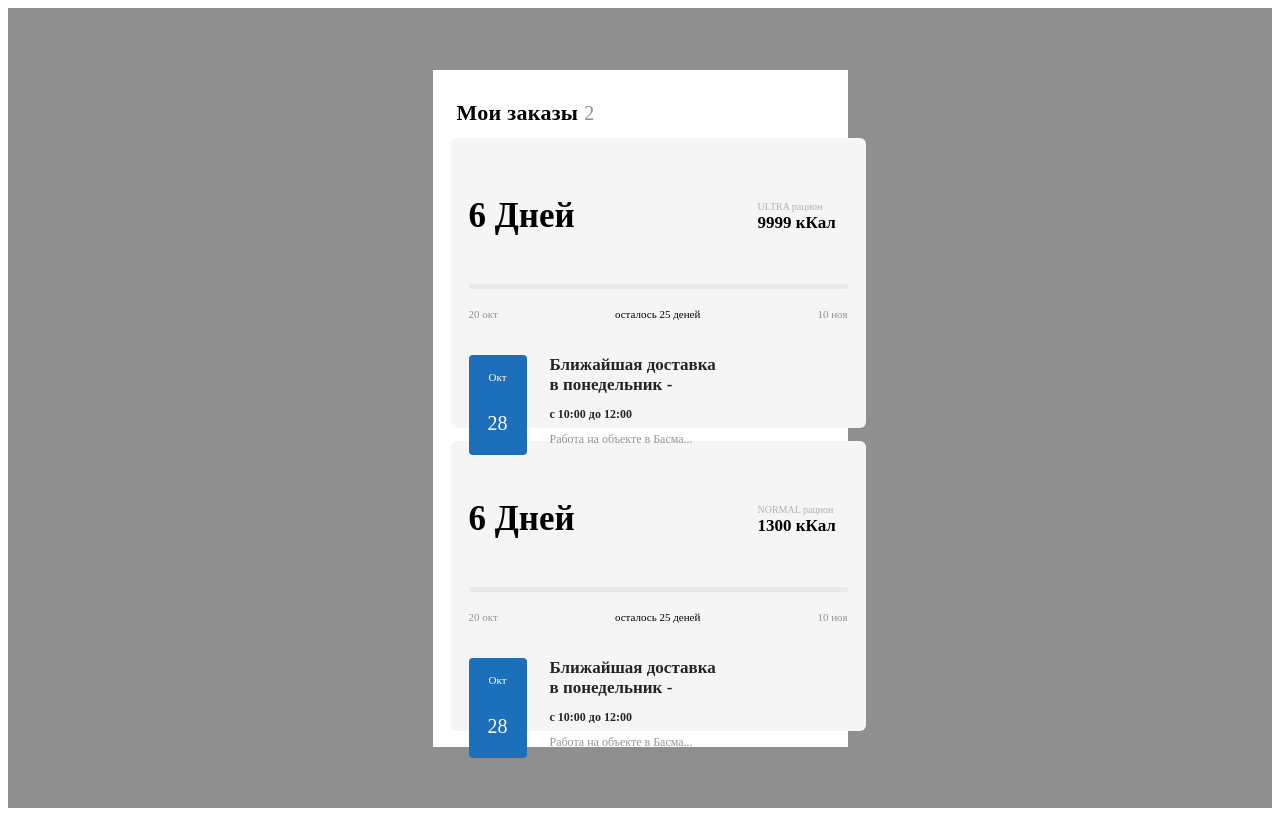
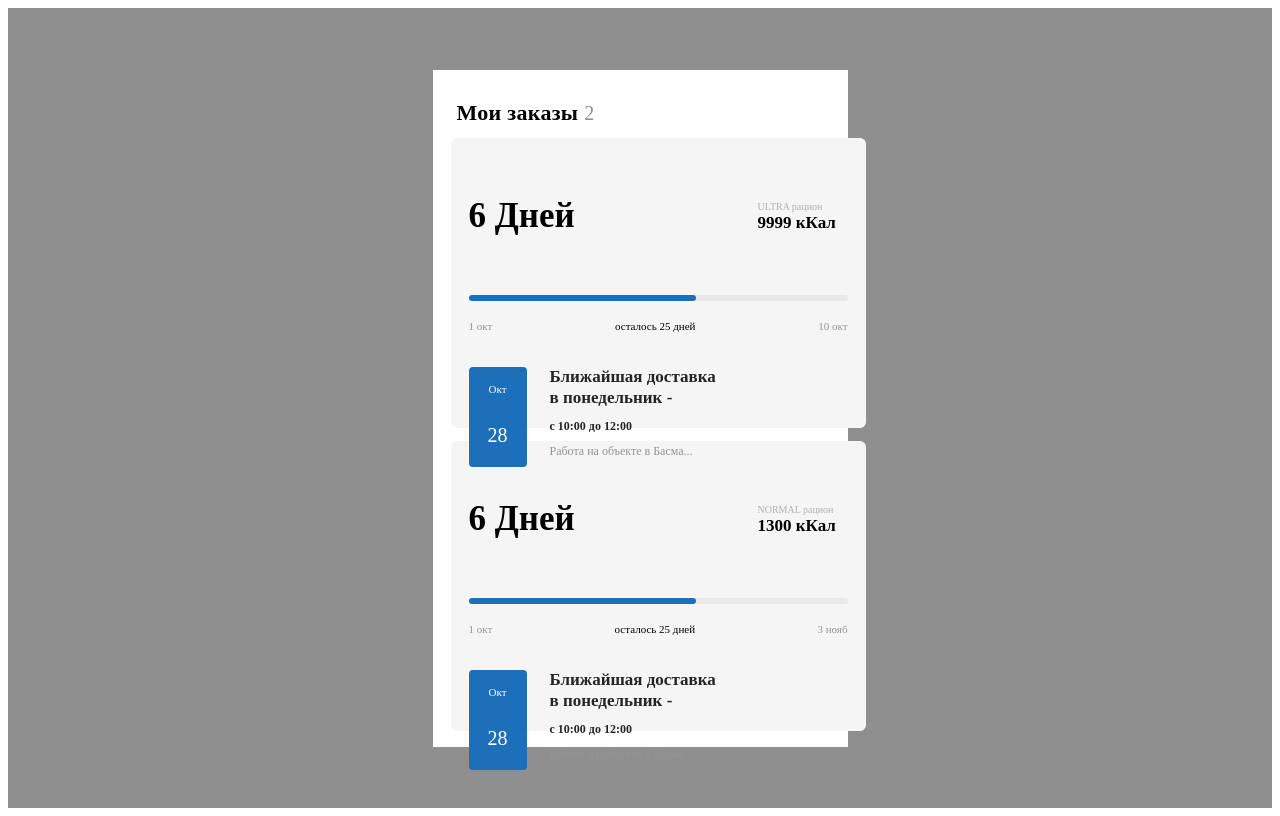
Before and after one commit to MatusVit/Vue-orders-task, a Vue app: page / in a window 1280 px wide. Built offline with nearby package versions, Linux system fonts and the light colour scheme; the HTML template or start-up script is replaced by a standard one.

Commit message:
feat: add logic for get deliveries

```diff
--- a/src/components/ProgressBar.vue
+++ b/src/components/ProgressBar.vue
@@ -1,21 +1,64 @@
 <template>
   <div class="progress-bar">
-    <div class="progress-bar__line"></div>
+    <progress max="100" value="60" class="progress-bar__line">
+      <div></div>
+    </progress>
     <div class="progress-bar__data">
-      <p class="progress-bar__data__days">20 окт</p>
-      <p class="progress-bar__data__days progress-bar__data__days_center">осталось 25 деней</p>
-      <p class="progress-bar__data__days">10 ноя</p>
+      <p class="progress-bar__data__days">{{ firstDeliveryDate | formatDate }}</p>
+      <p class="progress-bar__data__days progress-bar__data__days_center">осталось 25 дней</p>
+      <p class="progress-bar__data__days">{{ lastDeliveryDate | formatDate }}</p>
     </div>
   </div>
 </template>
+
+<script>
+import { mapGetters } from 'vuex';
+
+export default {
+  props: ['cardID'],
+  computed: {
+    ...mapGetters(['getFirstDeliveryByOrderId', 'getLastDeliveryByOrderId']),
+    firstDeliveryObject() {
+      return this.getFirstDeliveryByOrderId(this.cardID);
+    },
+    firstDeliveryDate() {
+      return new Date(this.firstDeliveryObject.date);
+    },
+    lastDeliveryObject() {
+      return this.getLastDeliveryByOrderId(this.cardID);
+    },
+    lastDeliveryDate() {
+      return new Date(this.lastDeliveryObject.date);
+    },
+  },
+  filters: {
+    formatDate: (date) =>
+      date.toLocaleString('ru-RU', { day: 'numeric', month: 'short' }).replace('.', ''),
+  },
+};
+</script>
 
 <style lang="scss" scoped>
 @import '@/styles/_variables.scss';
 
 .progress-bar__line {
+  width: 100%;
   height: 5.54px;
-  background: #e9e9e9;
   border-radius: 4px;
+
+  &[value] {
+    appearance: none;
+  }
+
+  &[value]::-webkit-progress-bar {
+    background-color: #e9e9e9;
+    border-radius: 4px;
+  }
+  &[value]::-webkit-progress-value {
+    background-color: $base-color;
+    border-radius: 4px;
+  }
+  //todo create white pointer
 }
 
 .progress-bar__data {
--- a/src/components/TitleOrder.vue
+++ b/src/components/TitleOrder.vue
@@ -8,7 +8,7 @@
       </div>
     </div>
 
-    <ProgressBar />
+    <ProgressBar :cardID="cardID" />
   </div>
 </template>
 
--- a/src/store/modules/orders.js
+++ b/src/store/modules/orders.js
@@ -1,3 +1,5 @@
+import { getDateFromDeliveryObjectUtil } from '@/utils/storeUtils';
+
 export default {
   state: {
     isOrdersLoaded: false,
@@ -45,5 +47,31 @@ export default {
     getCurrentCardObject(state, getters) {
       return getters.getCardObjectById(state.currentOrderId);
     },
+    getDeliveryArrayByOrderId(state, getters) {
+      return (id) => getters.getCardObjectById(id).deliveries;
+    },
+    getFirstDeliveryByOrderId(state, getters) {
+      return (id) => {
+        const deliveryArray = getters.getDeliveryArrayByOrderId(id);
+        const firstDelivery = deliveryArray.reduce((first, object) => {
+          if (getDateFromDeliveryObjectUtil(object) < getDateFromDeliveryObjectUtil(first))
+            return object;
+          return first;
+        });
+        return firstDelivery;
+      };
+    },
+
+    getLastDeliveryByOrderId(state, getters) {
+      return (id) => {
+        const deliveryArray = getters.getDeliveryArrayByOrderId(id);
+        const firstDelivery = deliveryArray.reduce((first, object) => {
+          if (getDateFromDeliveryObjectUtil(object) > getDateFromDeliveryObjectUtil(first))
+            return object;
+          return first;
+        });
+        return firstDelivery;
+      };
+    },
   },
 };
--- /dev/null
+++ b/src/utils/storeUtils.js
@@ -0,0 +1,4 @@
+export const getDateFromDeliveryObjectUtil = (object) => {
+  const stringDateObject = `${object.date} ${object.interval.split(' ').splice(-1)}`;
+  return new Date(stringDateObject);
+};
```
